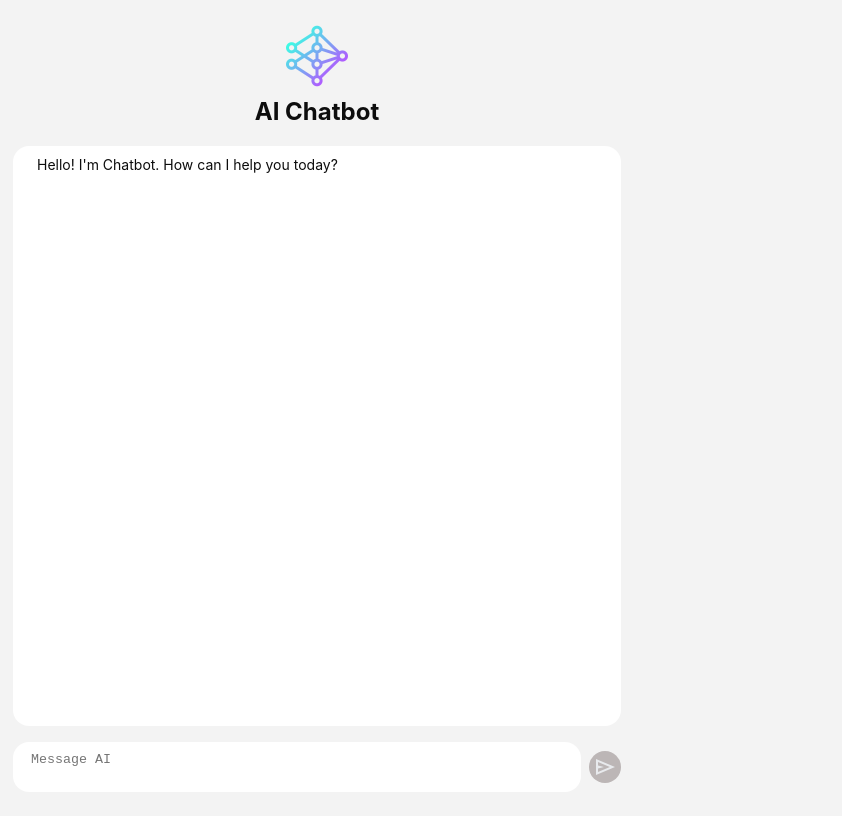
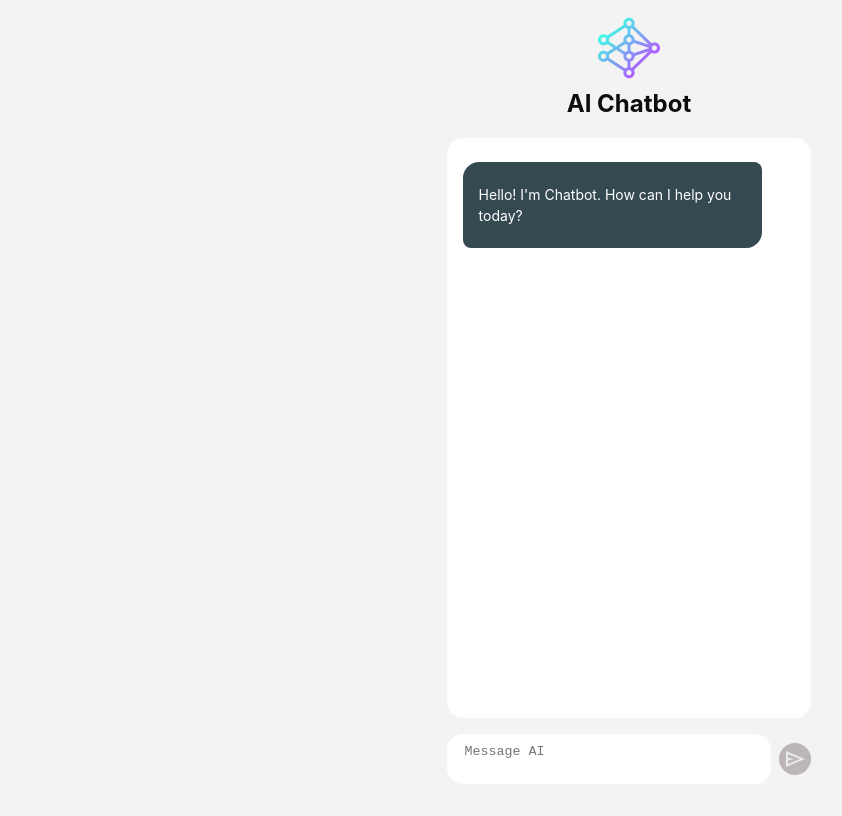
Before and after one commit to David7Mejia/react-AI-chat, a React (Vite) app: page / in a window 1280 px wide. Shown: the whole page, without its empty margins (11-853 px from the left). Built offline with nearby package versions, Linux system fonts and the light colour scheme.

Commit message:
create AI Assistant class for dynamic model switching

```diff
--- a/package.json
+++ b/package.json
@@ -10,8 +10,10 @@
     "preview": "vite preview"
   },
   "dependencies": {
+    "@google/generative-ai": "^0.23.0",
     "react": "^19.0.0",
-    "react-dom": "^19.0.0"
+    "react-dom": "^19.0.0",
+    "react-markdown": "^10.0.1"
   },
   "devDependencies": {
     "@eslint/js": "^9.19.0",
--- a/src/App.jsx
+++ b/src/App.jsx
@@ -1,12 +1,26 @@
 import { useState } from "react";
+
 import styles from "./App.module.css";
 import Chat from "./components/Chat/Chat";
 import Controls from "./components/Controls/Controls";
-function App() {
+
+
+const App = () => {
   const [messages, setMessage] = useState([]);
 
-  const handleContentSend = content => {
-    setMessage(prevMessages => [...prevMessages, { role: "user", content }]);
+  const addMessage = message => {
+    setMessage(prevMessages => [...prevMessages, message]);
+  };
+
+  const handleContentSend = async content => {
+    addMessage({ role: "user", content });
+
+    try {
+      addMessage({ role: "assistant", content: res.response.text() });
+    } catch (err) {
+      console.log(err);
+      addMessage({ content: "Sorry, I couldn't process your request. Please try again.", role: "system" });
+    }
   };
   return (
     <div className={styles.App}>
@@ -20,7 +34,7 @@ function App() {
       <Controls onSend={handleContentSend} />
     </div>
   );
-}
+};
 
 const Messages = [
   {
--- a/src/components/Chat/Chat.jsx
+++ b/src/components/Chat/Chat.jsx
@@ -1,5 +1,6 @@
 import React from "react";
 import styles from "./Chat.module.css";
+import ReactMarkdown from "react-markdown";
 
 const Chat = ({ messages }) => {
   const welcomeMessage = {
@@ -11,7 +12,11 @@ const Chat = ({ messages }) => {
     <div className={styles.Chat}>
       {[welcomeMessage, ...messages].map(({ role, content }, i) => (
         <div key={i} className={styles.Message} data-role={role}>
-          {content}
+          {role === "assistant" ? (
+            <ReactMarkdown>{content}</ReactMarkdown>
+          ) : (
+            content
+          )}
         </div>
       ))}
     </div>
--- a/src/components/Chat/Chat.module.css
+++ b/src/components/Chat/Chat.module.css
@@ -1,21 +1,26 @@
 .Chat {
   display: flex;
   flex-direction: column;
-  gap: 0.5rem;
+  row-gap: 1.3rem;
   height: 100%;
-  padding: 0.5rem;
+  padding: 1.5rem 1rem;
   overflow-y: auto;
 }
 
 .Message {
   width: fit-content;
   max-width: 90%;
-  padding: 0 1rem;
-  border-radius: 1rem;
+  padding: 0.5rem 1rem;
   font-size: 14px;
-
+  border-radius: 1rem 0.5rem;
+  /* background: #32c0c1; */
+  background: #344950;
+  color: #fff;
   &[data-role="user"] {
+    border-radius: 1rem;
     align-self: flex-end;
     background: #f3f3f3;
+    border-radius: 0.5rem 1rem;
+    color: #4c4c4c;
   }
 }
--- a/src/index.css
+++ b/src/index.css
@@ -3,6 +3,7 @@
   line-height: 1.5;
   font-weight: 400;
 
+  width: 50vw;
   color-scheme: light dark;
   color: #0d0d0d;
   background-color: #f3f3f3;
@@ -14,11 +15,14 @@
 }
 
 body {
-  width: 100%;
-  max-width: 640px;
+  display: flex;
+  width: 100vw;
+  margin: 0;
+  /* max-width: 640px; */
   min-height: 100vh;
+  justify-content: center;
 }
 
-*{
+* {
   box-sizing: border-box;
 }
```
Also changed, not shown: src/assistants/googleai.js (added, +20 -0 lines), 2 other files (tests, documents, lock files or other folders).
